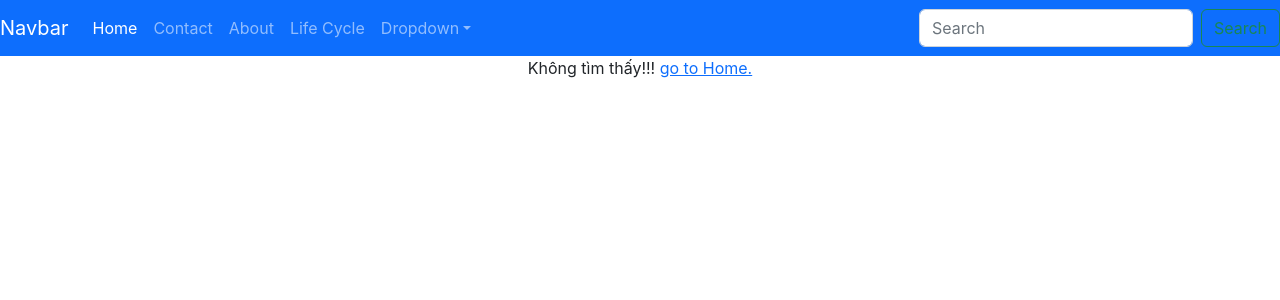
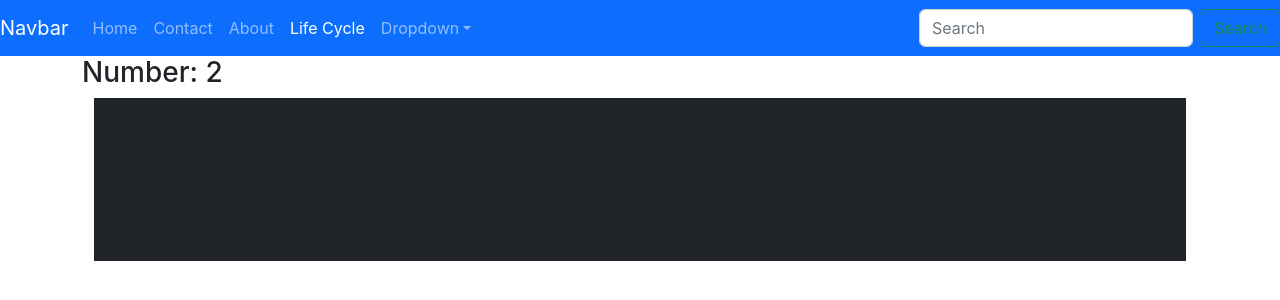
Before and after one commit to AVan-Git/Basic-ReactJS, a React (Create React App) app in the folder demo-buoi6-life-cycle-axios/: page /reactLifeCycle in a window 1280 px wide. Shown: the top 300 px of the page. Built offline with nearby package versions, Linux system fonts and the light colour scheme.

Commit message:
lifecycle -- hiện luồng chạy của úng dụng,,

```diff
--- a/demo-buoi6-life-cycle-axios/src/App.js
+++ b/demo-buoi6-life-cycle-axios/src/App.js
@@ -8,7 +8,7 @@ function App() {
         <div className="collapse navbar-collapse" id="collapsibleNavId">
           <ul className="navbar-nav me-auto mt-2 mt-lg-0">
             <li className="nav-item">
-              <NavLink className="nav-link active" to="/" aria-current="page">Home <span className="visually-hidden">(current)</span></NavLink>
+              <NavLink className="nav-link" to="/" aria-current="page">Home <span className="visually-hidden">(current)</span></NavLink>
             </li>
             <li className="nav-item">
               <NavLink className="nav-link" to="/contact">Contact</NavLink>
@@ -17,7 +17,7 @@ function App() {
               <NavLink className="nav-link" to="/about">About</NavLink>
             </li>
             <li className="nav-item">
-              <NavLink className="nav-link" to="/demoLifeCycle">Life Cycle</NavLink>
+              <NavLink className="nav-link" to="/reactLifeCycle">Life Cycle</NavLink>
             </li>
             <li className="nav-item dropdown">
               <a className="nav-link dropdown-toggle" href="#" id="dropdownId" data-bs-toggle="dropdown" aria-haspopup="true" aria-expanded="false">Dropdown</a>
--- a/demo-buoi6-life-cycle-axios/src/DemoLifeCycle/DemoLifeCycle.jsx
+++ /dev/null
@@ -1,11 +0,0 @@
-import React, { Component } from 'react'
-
-export default class DemoLifeCycle extends Component {
-  render() {
-    return (
-      <div>
-        DemoLifeCycle
-      </div>
-    )
-  }
-}
--- /dev/null
+++ b/demo-buoi6-life-cycle-axios/src/ReactLifeCycle/Child.jsx
@@ -0,0 +1,33 @@
+import React, { Component } from 'react'
+
+export default class Child extends Component {
+
+    constructor(props) {
+        super(props);
+        this.state = {
+
+        }
+        console.log('constructor - child');
+      }
+
+      static getDrivedStateFromProps(newProps, currentState) {
+        console.log('getDrivedStateFromProps - child');
+        return null;
+      }
+
+      render() {
+        console.log('render - child');
+        return (
+          <div className='container'>
+            <div className="display-4 p-5 bg-dark textwhite">
+                Component Child
+            </div>
+
+          </div>
+        )
+      }
+
+      componentDidMount () {
+        console.log("componentDidMount - child");
+      }
+}
--- /dev/null
+++ b/demo-buoi6-life-cycle-axios/src/ReactLifeCycle/ReactLifeCycle.jsx
@@ -0,0 +1,37 @@
+import React, { Component } from 'react'
+import Child from './Child';
+
+export default class DemoLifeCycle extends Component {
+
+  constructor(props) {
+    super(props);
+    this.state = {
+      number: 1
+    }
+    console.log('constructor');
+  }
+
+  /*** getDerivedStateFromProps() ham su lys ngoai le || tiền sử lý trước khi gọi ham render()
+   * ham duoc chay truoc render()
+   */
+  static getDerivedStateFromProps(newProps, currentState) {
+    console.log('getDrivedStateFromProps');
+    // this.state({number: 2}, () => {console.log();})
+    currentState.number = 2
+    return currentState;
+  }
+
+  render() {
+    console.log('render');
+    return (
+      <div className='container'>
+        <h3>Number: {this.state.number} </h3>
+        <Child />
+      </div>
+    )
+  }
+
+  componentDidMount () {
+    console.log("componentDidMount");
+  }
+}
--- a/demo-buoi6-life-cycle-axios/src/index.js
+++ b/demo-buoi6-life-cycle-axios/src/index.js
@@ -4,12 +4,12 @@ import './index.css';
 import App from './App';
 import reportWebVitals from './reportWebVitals';
 
-import { BrowserRouter, Route, Routes } from 'react-router-dom'
+import { BrowserRouter, Navigate, Route, Routes } from 'react-router-dom'
 import Home from './Page/Home/Home';
 import Page404 from './Page/Page404/Page404';
 import About from './Page/About/About';
 import Contact from './Page/Contact/Contact';
-import DemoLifeCycle from './DemoLifeCycle/DemoLifeCycle';
+import ReactLifeCycle from './ReactLifeCycle/ReactLifeCycle'
 
 const root = ReactDOM.createRoot(document.getElementById('root'));
 root.render(
@@ -19,8 +19,9 @@ root.render(
         <Route path='' element={<Home />} />
         <Route path='/contact' element={<Contact />} />
         <Route path='/about' element={<About />} />
-        <Route path='/demoLifeCycle' element={<DemoLifeCycle />} />
+        <Route path='/reactLifeCycle' element={<ReactLifeCycle />} />
         <Route path='*' element={<Page404 />} />
+        {/* <Route path='*' element={<Navigate to="" />} /> */}
 
       </Route>
     </Routes>
```
Also changed, not shown: demo-buoi6-life-cycle-axios/images/img_home.png (added), 1 other file (tests, documents, lock files or other folders).
